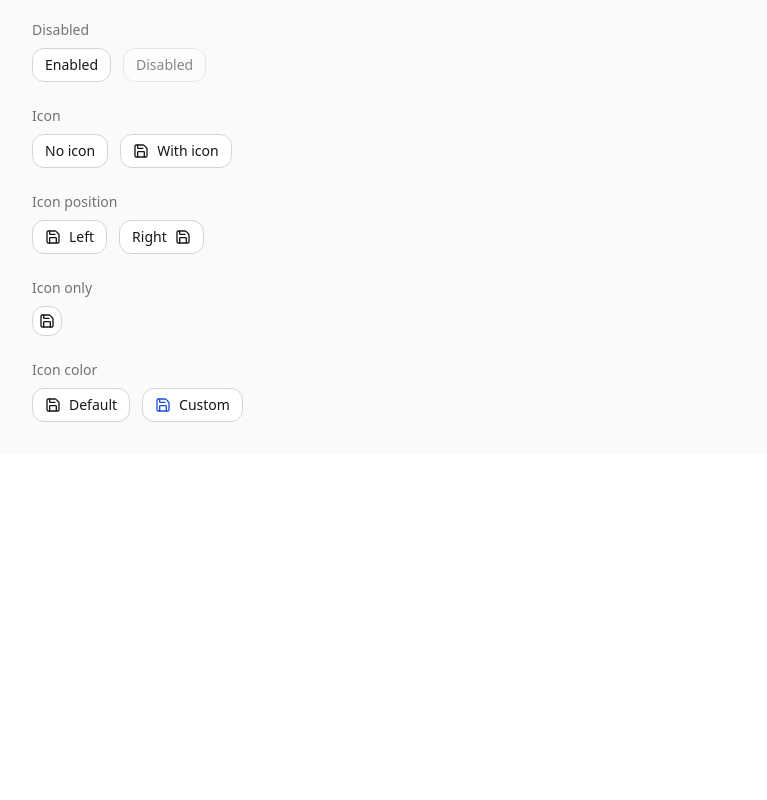
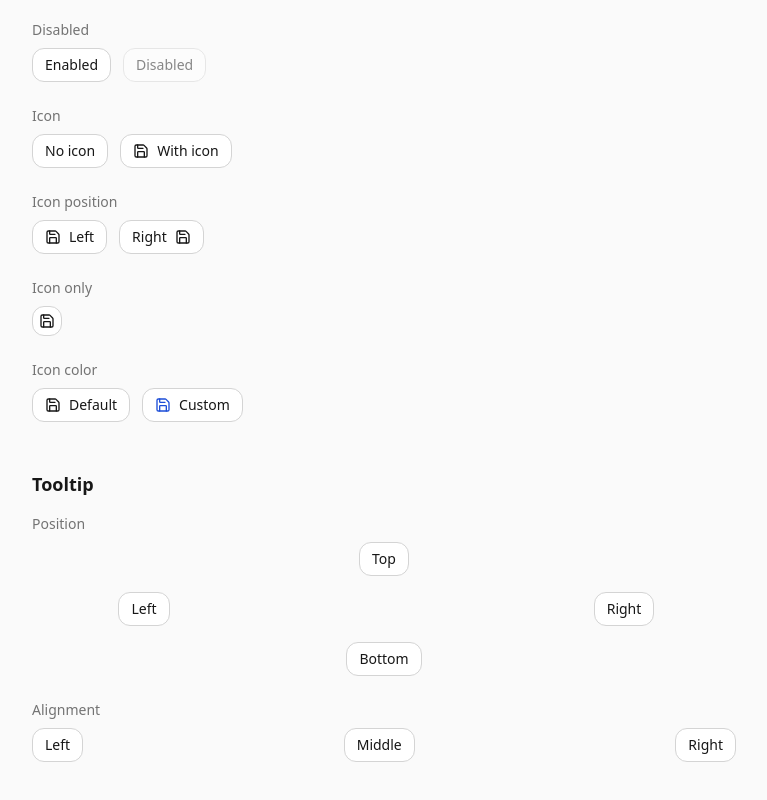
Before and after one commit to Dictionarry-Hub/website, a SvelteKit app: page /dev/ui in a window 1280 px wide. Shown: the part 366-1166 px from the top of the page, without its empty margins (256-1023 px from the left). Before the commit the page ends 820 px from the top, so only its background shows below. Built offline with nearby package versions, Linux system fonts and the light colour scheme.

Commit message:
feat: add Tooltip component and update Button with icons and lg size

```diff
--- a/src/lib/client/ui/button/Button.svelte
+++ b/src/lib/client/ui/button/Button.svelte
@@ -46,7 +46,7 @@
 		ghost: ['text-text', 'hover:bg-surface-hover'].join(' ')
 	};
 
-	const isIconOnly = icon && !children;
+	const isIconOnly = $derived(icon && !children);
 
 	const sizeClasses: Record<NonNullable<Props['size']>, string> = {
 		sm: 'gap-1.5 px-2 py-0.5 text-sm rounded-control-sm',
@@ -71,12 +71,14 @@
 	class="inline-flex cursor-pointer items-center justify-center font-medium transition-colors disabled:cursor-not-allowed disabled:opacity-50 {variantClasses[variant!]} {isIconOnly ? iconOnlySizeClasses[size!] : sizeClasses[size!]} {className ?? ''}"
 	{...rest}>
 	{#if icon && iconPosition === 'left'}
-		<svelte:component this={icon} size={iconSizes[size!]} class={iconClass} />
+		{@const Icon = icon}
+		<Icon size={iconSizes[size!]} class={iconClass} />
 	{/if}
 	{#if children}
 		{@render children()}
 	{/if}
 	{#if icon && iconPosition === 'right'}
-		<svelte:component this={icon} size={iconSizes[size!]} class={iconClass} />
+		{@const Icon = icon}
+		<Icon size={iconSizes[size!]} class={iconClass} />
 	{/if}
 </button>
--- /dev/null
+++ b/src/lib/client/ui/tooltip/Tooltip.svelte
@@ -0,0 +1,115 @@
+<script lang="ts">
+	import type { Snippet } from 'svelte';
+	import { tick } from 'svelte';
+
+	interface Props {
+		text?: string;
+		position?: 'top' | 'bottom' | 'left' | 'right';
+		align?: 'left' | 'middle' | 'right';
+		children: Snippet;
+	}
+
+	let { text = '', position = 'bottom', align = 'middle', children }: Props = $props();
+
+	const PADDING = 8;
+
+	let visible = $state(false);
+	let style = $state('');
+	let wrapperEl: HTMLDivElement | undefined = $state();
+	let tooltipEl: HTMLDivElement | undefined = $state();
+
+	async function show() {
+		if (!text || !wrapperEl) return;
+		const rect = wrapperEl.getBoundingClientRect();
+		const centerX = rect.left + rect.width / 2;
+
+		if (position === 'top') {
+			if (align === 'left') {
+				style = `left:${rect.left}px;top:${rect.top}px;transform:translateY(-100%) translateY(-8px)`;
+			} else if (align === 'right') {
+				style = `right:${window.innerWidth - rect.right}px;top:${rect.top}px;transform:translateY(-100%) translateY(-8px)`;
+			} else {
+				style = `left:${centerX}px;top:${rect.top}px;transform:translate(-50%,-100%) translateY(-8px)`;
+			}
+		} else if (position === 'right') {
+			style = `left:${rect.right}px;top:${rect.top + rect.height / 2}px;transform:translate(8px,-50%)`;
+		} else if (position === 'left') {
+			style = `right:${window.innerWidth - rect.left + 8}px;top:${rect.top + rect.height / 2}px;transform:translateY(-50%)`;
+		} else {
+			if (align === 'left') {
+				style = `left:${rect.left}px;top:${rect.bottom}px;transform:translateY(8px)`;
+			} else if (align === 'right') {
+				style = `right:${window.innerWidth - rect.right}px;top:${rect.bottom}px;transform:translateY(8px)`;
+			} else {
+				style = `left:${centerX}px;top:${rect.bottom}px;transform:translate(-50%,0) translateY(8px)`;
+			}
+		}
+		visible = true;
+
+		await tick();
+		if (!tooltipEl) return;
+		const tip = tooltipEl.getBoundingClientRect();
+		const vw = window.innerWidth;
+		const vh = window.innerHeight;
+
+		let left: number;
+		if (position === 'right') {
+			left = rect.right + 8;
+			if (left + tip.width > vw - PADDING) left = rect.left - tip.width - 8;
+			left = Math.max(PADDING, Math.min(left, vw - tip.width - PADDING));
+		} else if (position === 'left') {
+			left = rect.left - tip.width - 8;
+			if (left < PADDING) left = rect.right + 8;
+			left = Math.max(PADDING, Math.min(left, vw - tip.width - PADDING));
+		} else {
+			if (align === 'left') {
+				left = rect.left;
+			} else if (align === 'right') {
+				left = rect.right - tip.width;
+			} else {
+				left = centerX - tip.width / 2;
+			}
+			left = Math.max(PADDING, Math.min(left, vw - tip.width - PADDING));
+		}
+
+		let top: number;
+		if (position === 'right' || position === 'left') {
+			top = rect.top + rect.height / 2 - tip.height / 2;
+			top = Math.max(PADDING, Math.min(top, vh - tip.height - PADDING));
+		} else if (position === 'top') {
+			top = rect.top - tip.height - 8;
+			if (top < PADDING) top = rect.bottom + 8;
+		} else {
+			top = rect.bottom + 8;
+			if (top + tip.height > vh - PADDING) top = rect.top - tip.height - 8;
+		}
+
+		style = `left:${left}px;top:${top}px;width:${tip.width}px`;
+	}
+
+	function hide() {
+		visible = false;
+	}
+
+	function portal(node: HTMLElement) {
+		document.body.appendChild(node);
+		return {
+			destroy() {
+				node.parentNode?.removeChild(node);
+			}
+		};
+	}
+</script>
+
+<!-- svelte-ignore a11y_no_static_element_interactions -->
+<div class="inline-flex" bind:this={wrapperEl} onmouseenter={show} onmouseleave={hide}>
+	{@render children()}
+	{#if text && visible}
+		<div use:portal bind:this={tooltipEl} class="pointer-events-none fixed z-[110]" {style}>
+			<div
+				class="whitespace-pre-wrap rounded-control border border-border bg-surface px-2 py-1 text-xs font-medium text-text shadow-card">
+				{text}
+			</div>
+		</div>
+	{/if}
+</div>
--- a/src/routes/dev/ui/+page.svelte
+++ b/src/routes/dev/ui/+page.svelte
@@ -3,6 +3,7 @@
 	import Button from '$lib/client/ui/button/Button.svelte';
 	import { theme, THEMES } from '$lib/client/ui/theme/theme.svelte';
 	import { Save } from '@lucide/svelte';
+	import Tooltip from '$lib/client/ui/tooltip/Tooltip.svelte';
 </script>
 
 <SEO title="UI Showcase" />
@@ -13,7 +14,7 @@
 	"Sizes" shows all sizes at default variant (default).
 -->
 
-<div class="mx-auto max-w-3xl space-y-12 p-8">
+<div class="mx-auto max-w-3xl space-y-12 p-8 pb-48">
 	<header class="space-y-4">
 		<h1 class="text-2xl font-bold">UI Showcase</h1>
 		<div class="flex gap-2">
@@ -92,4 +93,48 @@
 			</div>
 		</div>
 	</section>
+
+	<section class="space-y-4">
+		<h2 class="text-lg font-semibold">Tooltip</h2>
+
+		<div class="space-y-6">
+			<div class="space-y-2">
+				<h3 class="text-sm font-medium text-text-muted">Position</h3>
+				<div class="grid grid-cols-3 place-items-center gap-4">
+					<div></div>
+					<Tooltip text="Appears above" position="top">
+						<Button type="button">Top</Button>
+					</Tooltip>
+					<div></div>
+					<Tooltip text="Appears left" position="left">
+						<Button type="button">Left</Button>
+					</Tooltip>
+					<div></div>
+					<Tooltip text="Appears right" position="right">
+						<Button type="button">Right</Button>
+					</Tooltip>
+					<div></div>
+					<Tooltip text="Appears below" position="bottom">
+						<Button type="button">Bottom</Button>
+					</Tooltip>
+					<div></div>
+				</div>
+			</div>
+
+			<div class="space-y-2">
+				<h3 class="text-sm font-medium text-text-muted">Alignment</h3>
+				<div class="flex items-center justify-between">
+					<Tooltip text="Anchored to left edge" position="bottom" align="left">
+						<Button type="button">Left</Button>
+					</Tooltip>
+					<Tooltip text="Centered on trigger" position="bottom" align="middle">
+						<Button type="button">Middle</Button>
+					</Tooltip>
+					<Tooltip text="Anchored to right edge" position="bottom" align="right">
+						<Button type="button">Right</Button>
+					</Tooltip>
+				</div>
+			</div>
+		</div>
+	</section>
 </div>
```
Also changed, not shown: 1 other file (tests, documents, lock files or other folders).
